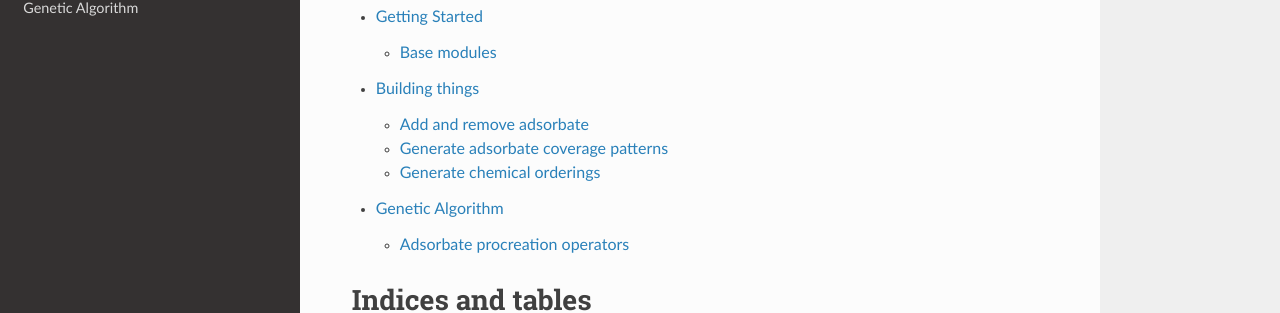
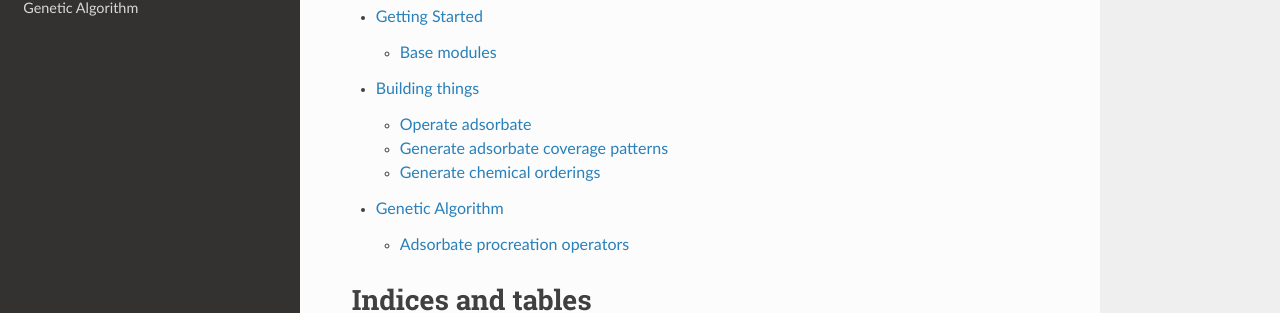
Before and after one commit to ShaunHan/acat, a Sphinx documentation site: the page built from docs/index.rst, in a window 1280 px wide. Shown: the part 203-516 px from the top of the page. Built offline with Sphinx 7.4.7 and the Read the Docs theme 2.0.0, drawn with Linux system fonts in a browser that asks for light colours.

Commit message:
Update build.rst

```diff
--- a/docs/build.rst
+++ b/docs/build.rst
@@ -1,7 +1,7 @@
 Building things
 =====================
 
-Add and remove adsorbate
+Operate adsorbate
 ----------------------------------
 
 .. automodule:: acat.build.actions
```
